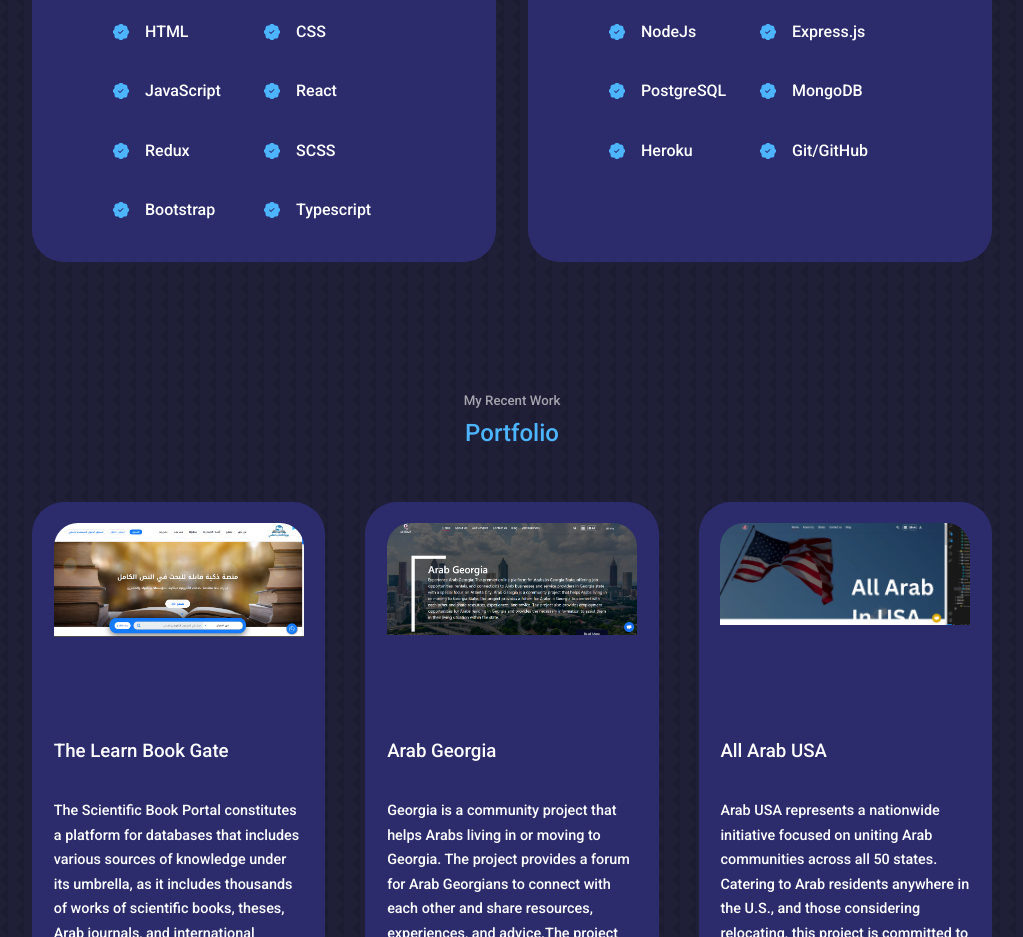
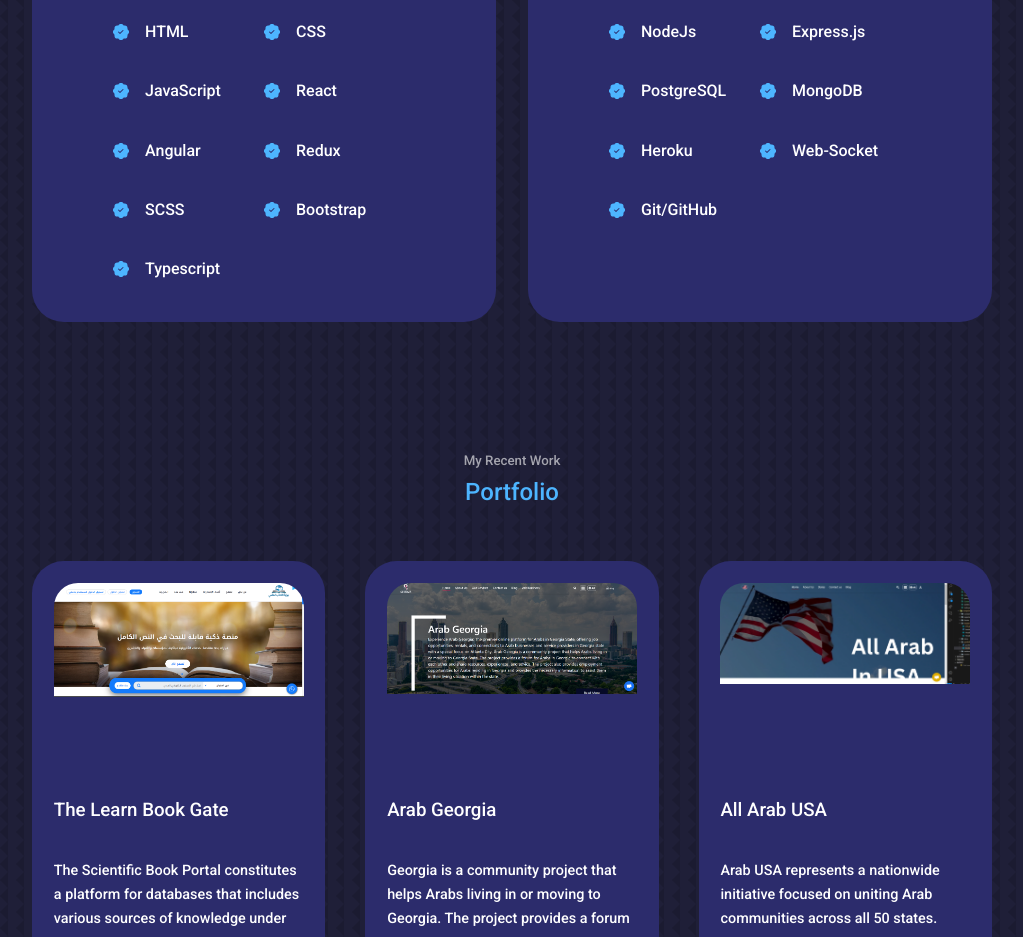
Before and after one commit to hamzahhisham306/reactP, a React (Create React App) app: page / in a window 1280 px wide. Shown: the part 1640-2577 px from the top of the page, without its empty margins (128-1151 px from the left). Built offline with nearby package versions, Linux system fonts and the light colour scheme.

Commit message:
Update Experience.jsx

```diff
--- a/src/components/experience/Experience.jsx
+++ b/src/components/experience/Experience.jsx
@@ -11,7 +11,7 @@ const Experience = () => {
         <div className="experience__frontend">
           <h3>Front-end Development</h3>
           <div className="experience__content">
-          <article className="experience__details">
+            <article className="experience__details">
               <BsFillPatchCheckFill className="experience__details-icon" />
               <h4>HTML</h4>
             </article>
@@ -26,6 +26,10 @@ const Experience = () => {
             <article className="experience__details">
               <BsFillPatchCheckFill className="experience__details-icon" />
               <h4>React</h4>
+            </article>
+            <article className="experience__details">
+              <BsFillPatchCheckFill className="experience__details-icon" />
+              <h4>Angular</h4>
             </article>
             <article className="experience__details">
               <BsFillPatchCheckFill className="experience__details-icon" />
@@ -48,7 +52,7 @@ const Experience = () => {
         <div className="experience__backend">
           <h3>Back-end Development</h3>
           <div className="experience__content">
-          <article className="experience__details">
+            <article className="experience__details">
               <BsFillPatchCheckFill className="experience__details-icon" />
               <h4>NodeJs</h4>
             </article>
@@ -67,6 +71,9 @@ const Experience = () => {
             <article className="experience__details">
               <BsFillPatchCheckFill className="experience__details-icon" />
               <h4>Heroku</h4>
+            </article>       <article className="experience__details">
+              <BsFillPatchCheckFill className="experience__details-icon" />
+              <h4>Web-Socket </h4>
             </article>
             <article className="experience__details">
               <BsFillPatchCheckFill className="experience__details-icon" />
```
